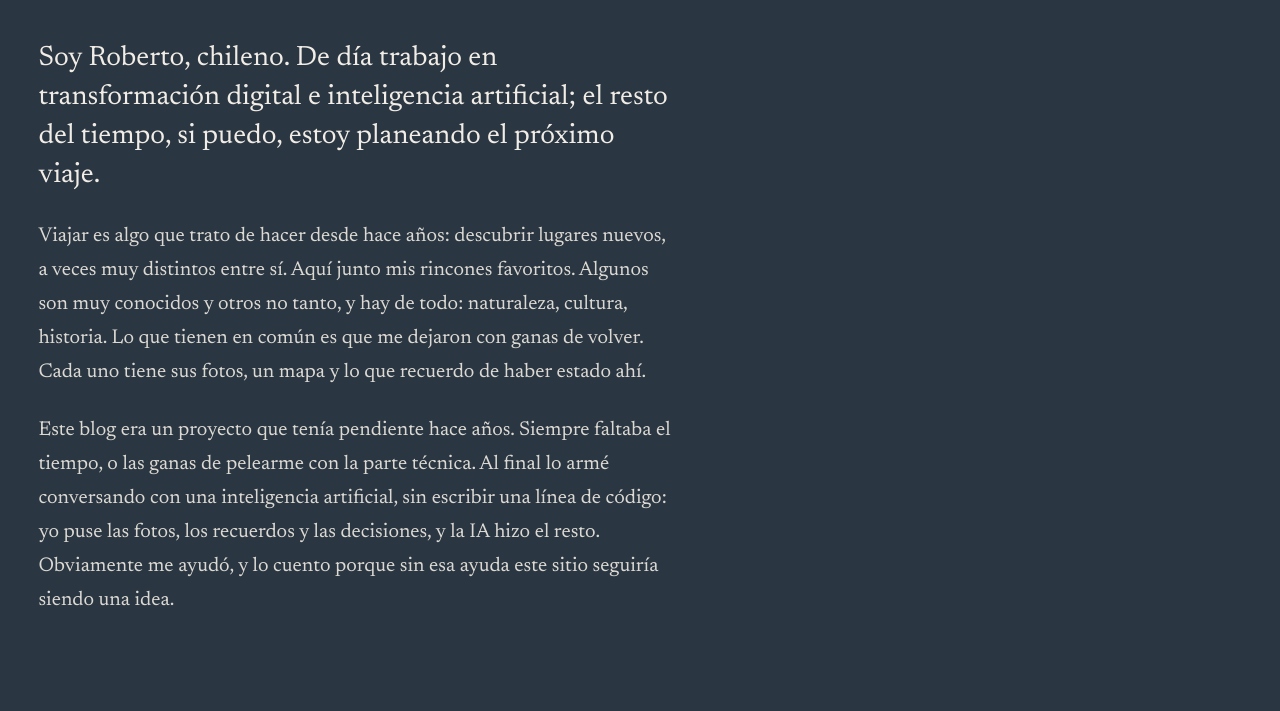
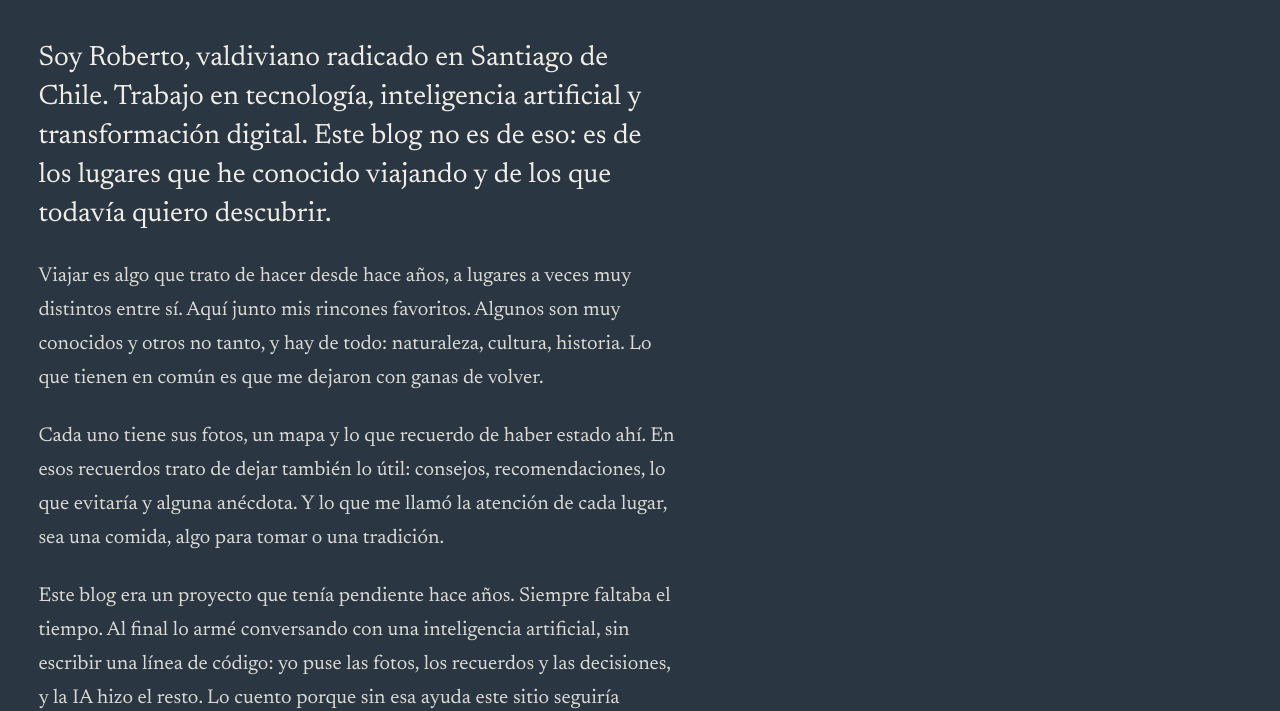
Before and after one commit to rsanhueza81/blog-viajes, an Astro site: page /sobre-mi in a window 1280 px wide. Shown: the part 248-959 px from the top of the page. Built offline with nearby package versions, Linux system fonts and the light colour scheme; Astro itself is replaced by a stand-in of ours; a web font is replaced by a local one.

Commit message:
Actualiza el texto de Sobre mí
Co-Authored-By: Claude Fable 5.2 <noreply@anthropic.com>
Claude-Session: https://claude.ai/code/session_01PFJ1RGq5xtN9f5C68CHQ87

```diff
--- a/src/pages/sobre-mi.astro
+++ b/src/pages/sobre-mi.astro
@@ -8,26 +8,30 @@ const rincones = await rinconesPublicados();
 const og = rincones[0] ? await imagenCompartir(rincones[0].rincon.data.portada) : undefined;
 ---
 
-<Base imagen={og} titulo="Sobre mí" descripcion="Soy Roberto, chileno. Aquí junto los rincones a los que volvería.">
+<Base imagen={og} titulo="Sobre mí" descripcion="Soy Roberto, valdiviano radicado en Santiago de Chile. Aquí junto los rincones a los que volvería.">
   <div class="contenedor">
     <h1 class="titular ancho">Sobre mí</h1>
     <div class="sobre">
     <div class="prosa prosa--inicio">
       <p>
-        Soy Roberto, chileno. De día trabajo en transformación digital e inteligencia artificial; el resto del
-        tiempo, si puedo, estoy planeando el próximo viaje.
+        Soy Roberto, valdiviano radicado en Santiago de Chile. Trabajo en tecnología, inteligencia artificial y
+        transformación digital. Este blog no es de eso: es de los lugares que he conocido viajando y de los que
+        todavía quiero descubrir.
       </p>
       <p>
-        Viajar es algo que trato de hacer desde hace años: descubrir lugares nuevos, a veces muy distintos entre
-        sí. Aquí junto mis rincones favoritos. Algunos son muy conocidos y otros no tanto, y hay de todo:
-        naturaleza, cultura, historia. Lo que tienen en común es que me dejaron con ganas de volver. Cada uno
-        tiene sus fotos, un mapa y lo que recuerdo de haber estado ahí.
+        Viajar es algo que trato de hacer desde hace años, a lugares a veces muy distintos entre sí. Aquí junto mis rincones favoritos. Algunos son muy conocidos y otros no tanto, y hay de todo:
+        naturaleza, cultura, historia. Lo que tienen en común es que me dejaron con ganas de volver.
       </p>
       <p>
-        Este blog era un proyecto que tenía pendiente hace años. Siempre faltaba el tiempo, o las ganas de
-        pelearme con la parte técnica. Al final lo armé conversando con una inteligencia artificial, sin escribir
-        una línea de código: yo puse las fotos, los recuerdos y las decisiones, y la IA hizo el resto.
-        Obviamente me ayudó, y lo cuento porque sin esa ayuda este sitio seguiría siendo una idea.
+        Cada uno tiene sus fotos, un mapa y lo que recuerdo de haber estado ahí. En esos recuerdos trato de dejar
+        también lo útil: consejos, recomendaciones, lo que evitaría y alguna anécdota. Y lo que me llamó la
+        atención de cada lugar, sea una comida, algo para tomar o una tradición.
+      </p>
+      <p>
+        Este blog era un proyecto que tenía pendiente hace años. Siempre faltaba el tiempo. Al final lo armé
+        conversando con una inteligencia artificial, sin escribir una línea de código: yo puse las fotos, los
+        recuerdos y las decisiones, y la IA hizo el resto. Lo cuento porque sin esa ayuda este sitio seguiría
+        siendo una idea.
       </p>
     </div>
     </div>
```
